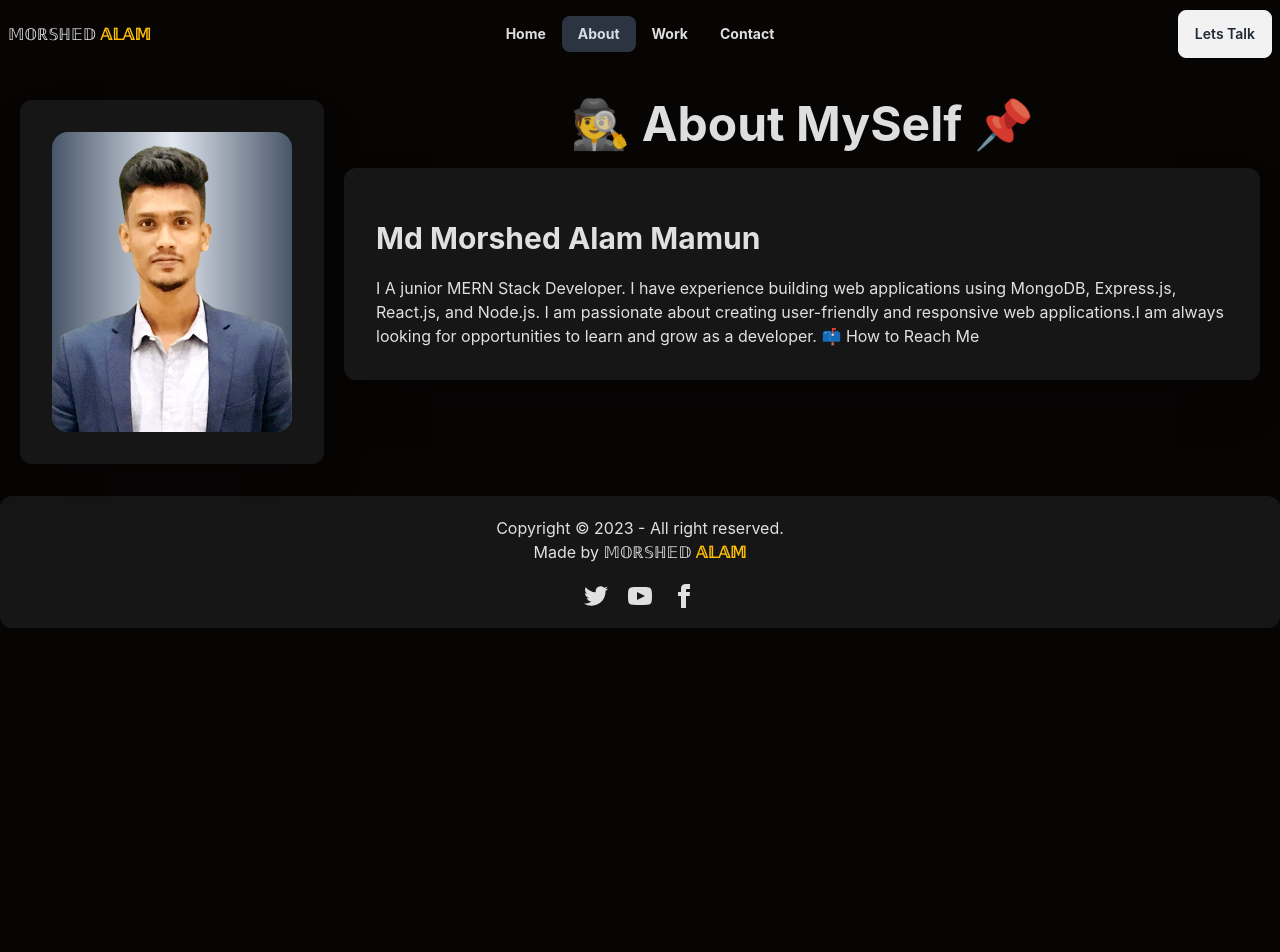
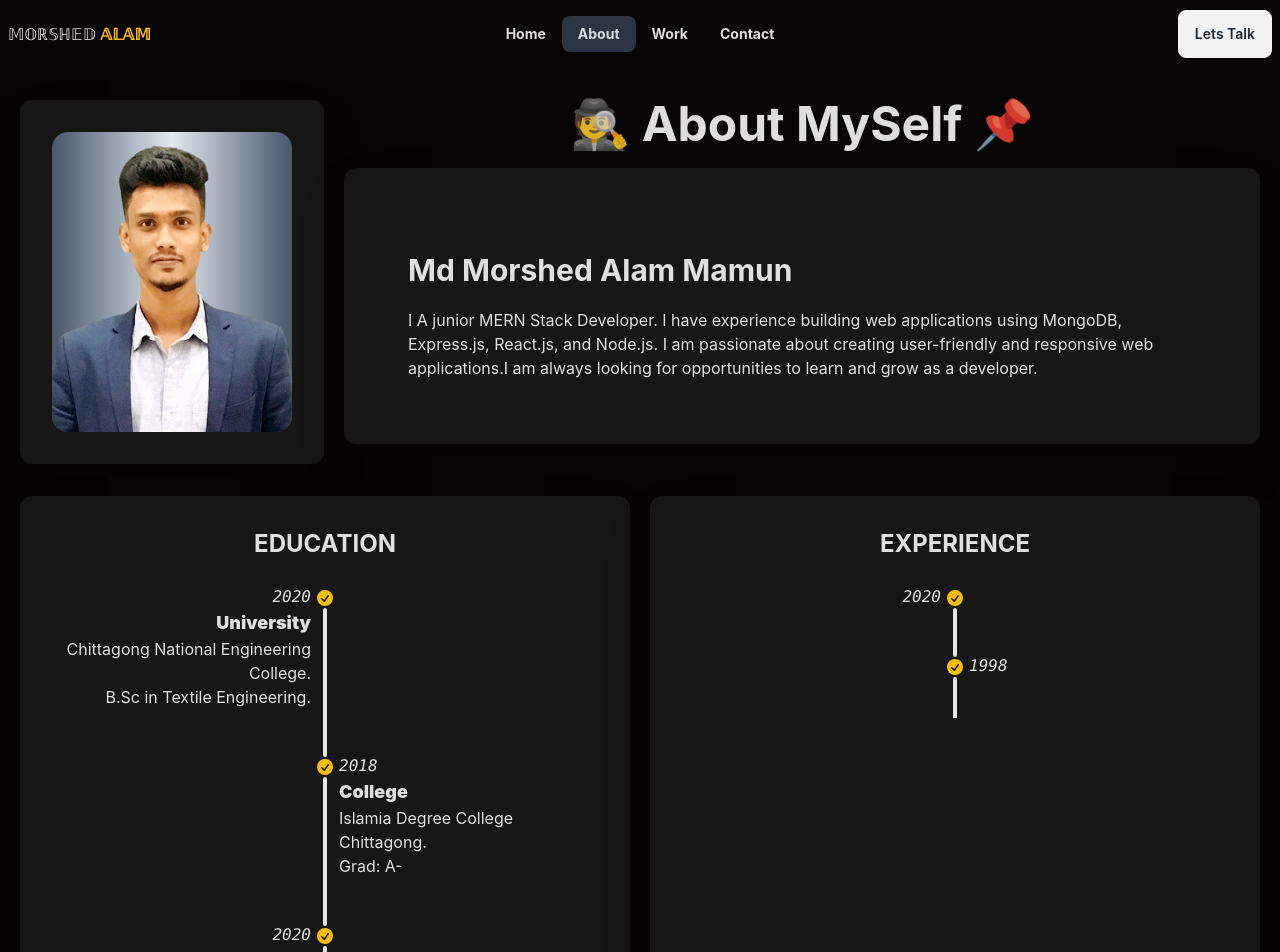
Before and after one commit to morz-mamun/My-PortFolio, a React (Vite) app: page /about in a window 1280 px wide. Shown: the top 952 px of the page. Before the commit the page ends 800 px from the top, so only its background shows below. Built offline with nearby package versions, Linux system fonts and the light colour scheme.

Commit message:
about me page all section done

```diff
--- a/src/Pages/About/About.jsx
+++ b/src/Pages/About/About.jsx
@@ -1,3 +1,4 @@
+import AboutMiddle from "./AboutMiddle/AboutMiddle";
 import AboutTop from "./AboutTop/AboutTop";
 
 
@@ -5,6 +6,7 @@ const About = () => {
     return (
         <div>
             <AboutTop></AboutTop>
+            <AboutMiddle></AboutMiddle>
         </div>
     );
 };
--- /dev/null
+++ b/src/Pages/About/AboutMiddle/AboutMiddle.jsx
@@ -0,0 +1,138 @@
+const AboutMiddle = () => {
+  return (
+    <div className="flex flex-col md:flex-row gap-5 px-5 my-8">
+      <div className="md:w-1/2 p-5 lg:p-8 bg-[#161616] rounded-xl shadow-2xl space-y-5">
+        <p className="text-2xl font-bold uppercase text-center">Education</p>
+
+        <ul className="timeline timeline-snap-icon max-md:timeline-compact timeline-vertical">
+          <li>
+            <div className="timeline-middle text-warning">
+              <svg
+                xmlns="http://www.w3.org/2000/svg"
+                viewBox="0 0 20 20"
+                fill="currentColor"
+                className="h-5 w-5"
+              >
+                <path
+                  fillRule="evenodd"
+                  d="M10 18a8 8 0 100-16 8 8 0 000 16zm3.857-9.809a.75.75 0 00-1.214-.882l-3.483 4.79-1.88-1.88a.75.75 0 10-1.06 1.061l2.5 2.5a.75.75 0 001.137-.089l4-5.5z"
+                  clipRule="evenodd"
+                />
+              </svg>
+            </div>
+            <div className="timeline-start md:text-end mb-10">
+              <time className="font-mono italic">2020</time>
+              <div className="text-lg font-black">University
+              </div>
+            Chittagong National Engineering College. <br />
+            B.Sc in Textile Engineering.
+            </div>
+            <hr />
+          </li>
+          <li>
+            <hr />
+            <div className=" text-warning timeline-middle">
+              <svg
+                xmlns="http://www.w3.org/2000/svg"
+                viewBox="0 0 20 20"
+                fill="currentColor"
+                className="h-5 w-5"
+              >
+                <path
+                  fillRule="evenodd"
+                  d="M10 18a8 8 0 100-16 8 8 0 000 16zm3.857-9.809a.75.75 0 00-1.214-.882l-3.483 4.79-1.88-1.88a.75.75 0 10-1.06 1.061l2.5 2.5a.75.75 0 001.137-.089l4-5.5z"
+                  clipRule="evenodd"
+                />
+              </svg>
+            </div>
+            <div className="timeline-end mb-10">
+              <time className="font-mono italic">2018</time>
+              <div className="text-lg font-black">College</div>
+             Islamia Degree College Chittagong. <br />
+             Grad: A-
+            </div>
+            <hr />
+          </li>
+          <li>
+          <hr />
+            <div className="timeline-middle text-warning">
+              <svg
+                xmlns="http://www.w3.org/2000/svg"
+                viewBox="0 0 20 20"
+                fill="currentColor"
+                className="h-5 w-5"
+              >
+                <path
+                  fillRule="evenodd"
+                  d="M10 18a8 8 0 100-16 8 8 0 000 16zm3.857-9.809a.75.75 0 00-1.214-.882l-3.483 4.79-1.88-1.88a.75.75 0 10-1.06 1.061l2.5 2.5a.75.75 0 001.137-.089l4-5.5z"
+                  clipRule="evenodd"
+                />
+              </svg>
+            </div>
+            <div className="timeline-start md:text-end mb-10">
+              <time className="font-mono italic">2020</time>
+              <div className="text-lg font-black">High School
+              </div>
+          Govt.Muslim High School. <br />
+           Grad: A+
+            </div>
+            <hr />
+          </li>
+        </ul>
+      </div>
+      <div className="md:w-1/2 p-5 lg:p-8 bg-[#161616] rounded-xl shadow-2xl space-y-5">
+        <p className="text-2xl font-bold uppercase text-center">Experience</p>
+
+        <ul className="timeline timeline-snap-icon max-md:timeline-compact timeline-vertical">
+          <li>
+            <div className=" timeline-middle text-warning">
+              <svg
+                xmlns="http://www.w3.org/2000/svg"
+                viewBox="0 0 20 20"
+                fill="currentColor"
+                className="h-5 w-5"
+              >
+                <path
+                  fillRule="evenodd"
+                  d="M10 18a8 8 0 100-16 8 8 0 000 16zm3.857-9.809a.75.75 0 00-1.214-.882l-3.483 4.79-1.88-1.88a.75.75 0 10-1.06 1.061l2.5 2.5a.75.75 0 001.137-.089l4-5.5z"
+                  clipRule="evenodd"
+                />
+              </svg>
+            </div>
+            <div className="timeline-start md:text-end mb-10">
+              <time className="font-mono italic">2020</time>
+              <div className="text-lg font-black"></div>
+
+            </div>
+            <hr />
+          </li>
+          <li>
+            <hr />
+            <div className="text-warning timeline-middle">
+              <svg
+                xmlns="http://www.w3.org/2000/svg"
+                viewBox="0 0 20 20"
+                fill="currentColor"
+                className="h-5 w-5"
+              >
+                <path
+                  fillRule="evenodd"
+                  d="M10 18a8 8 0 100-16 8 8 0 000 16zm3.857-9.809a.75.75 0 00-1.214-.882l-3.483 4.79-1.88-1.88a.75.75 0 10-1.06 1.061l2.5 2.5a.75.75 0 001.137-.089l4-5.5z"
+                  clipRule="evenodd"
+                />
+              </svg>
+            </div>
+            <div className="timeline-end mb-10">
+              <time className="font-mono italic">1998</time>
+              <div className="text-lg font-black"></div>
+
+            </div>
+            <hr />
+          </li>
+        </ul>
+      </div>
+    </div>
+  );
+};
+
+export default AboutMiddle;
--- a/src/Pages/About/AboutTop/AboutTop.jsx
+++ b/src/Pages/About/AboutTop/AboutTop.jsx
@@ -9,13 +9,11 @@ const AboutTop = () => {
             </div>
           <div className="flex-1 space-y-5">
             <h1 className="text-5xl font-bold text-center">🕵 About MySelf 📌</h1>
-          <div className="p-5 lg:p-8 bg-[#161616] rounded-xl shadow-2xl space-y-5">
+          <div className="p-5 lg:p-16 bg-[#161616] rounded-xl shadow-2xl space-y-5">
                 <h1></h1>
                 <h1 className="font-bold text-3xl">Md Morshed Alam Mamun</h1>
                 <p>
                 I A junior MERN Stack Developer. I have experience building web applications using MongoDB, Express.js, React.js, and Node.js. I am passionate about creating user-friendly and responsive web applications.I am always looking for opportunities to learn and grow as a developer.
-
-📫 How to Reach Me
                 </p>
                 </div>
           </div>
```
Also changed, not shown: src/Pages/Home/TopSection.jsx (+1 -10 lines), src/Pages/Contact/Contact.jsx (added).
